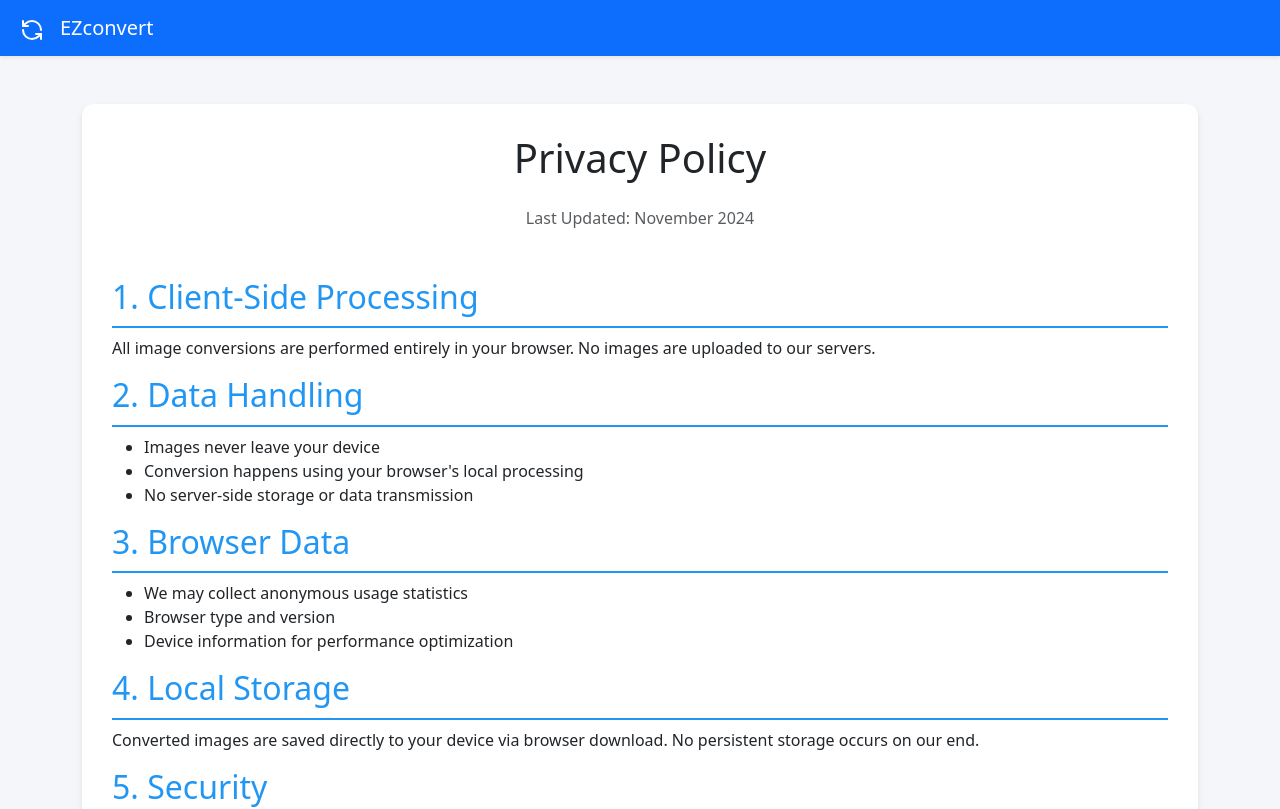
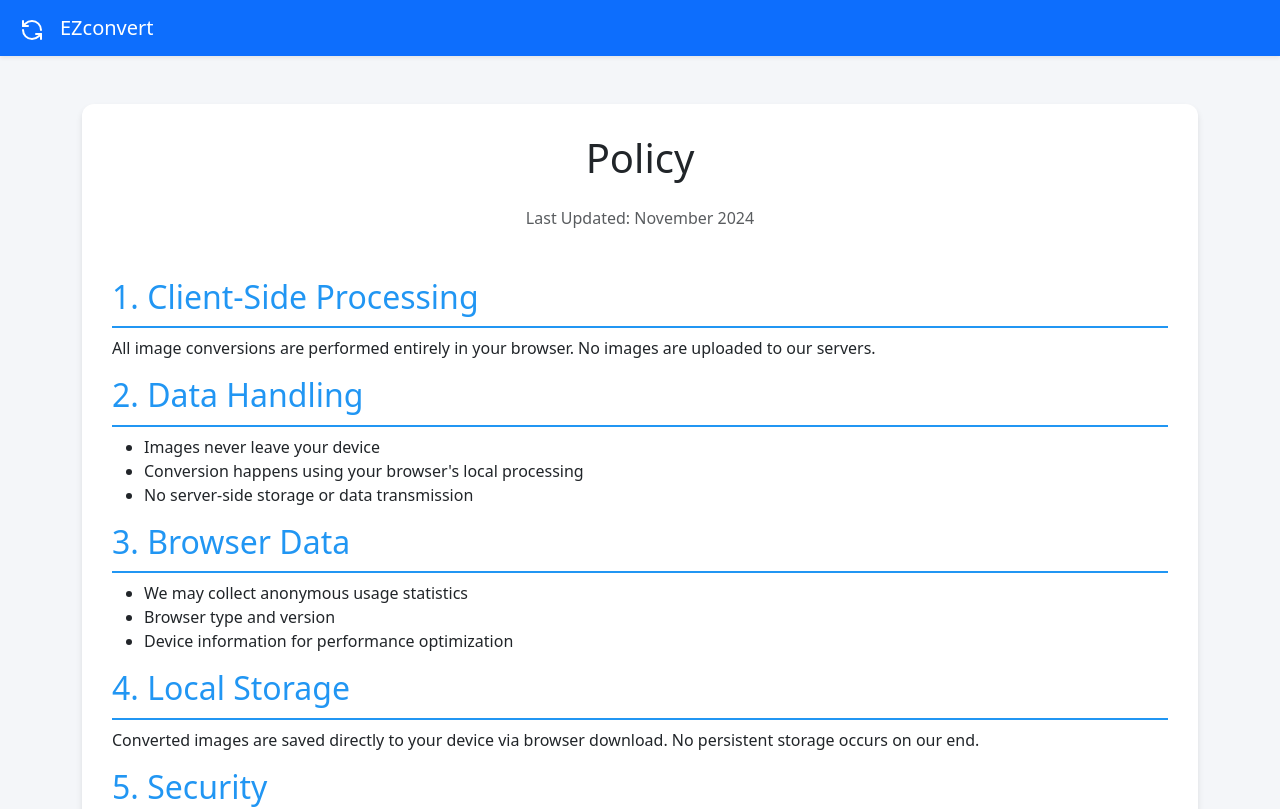
Before and after one commit to ayush-sharma11/ezconvert, a React (Vite) app: page /policy in a window 1280 px wide. Shown: the top 809 px of the page. Built offline with nearby package versions, Linux system fonts and the light colour scheme.

Commit message:
Changed privacy policy to policy

```diff
--- a/src/Pages/Policy.jsx
+++ b/src/Pages/Policy.jsx
@@ -5,7 +5,7 @@ const Policy = () => {
         <>
             <div className="container my-5">
                 <div className="policy-container">
-                    <h1 className="text-center mb-4">Privacy Policy</h1>
+                    <h1 className="text-center mb-4">Policy</h1>
                     <p className="text-muted text-center mb-5">
                         Last Updated: November 2024
                     </p>
```
